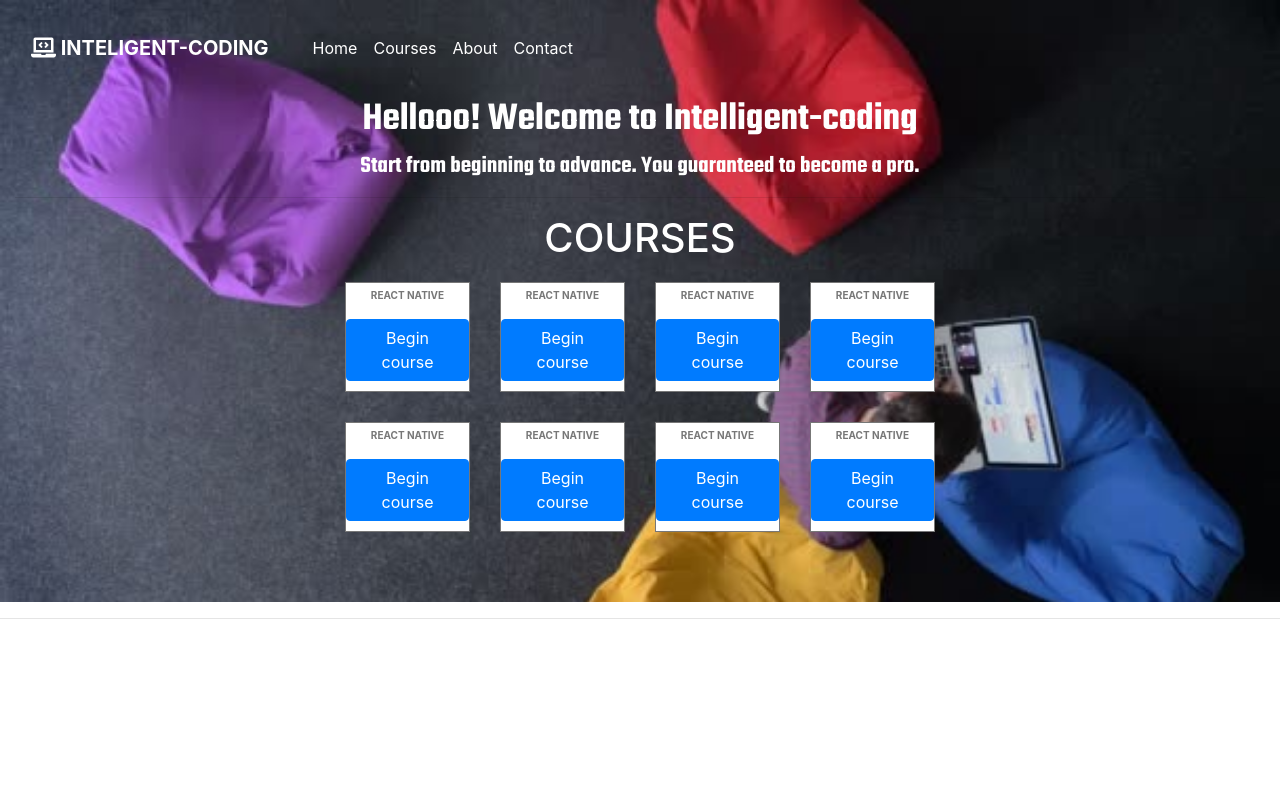
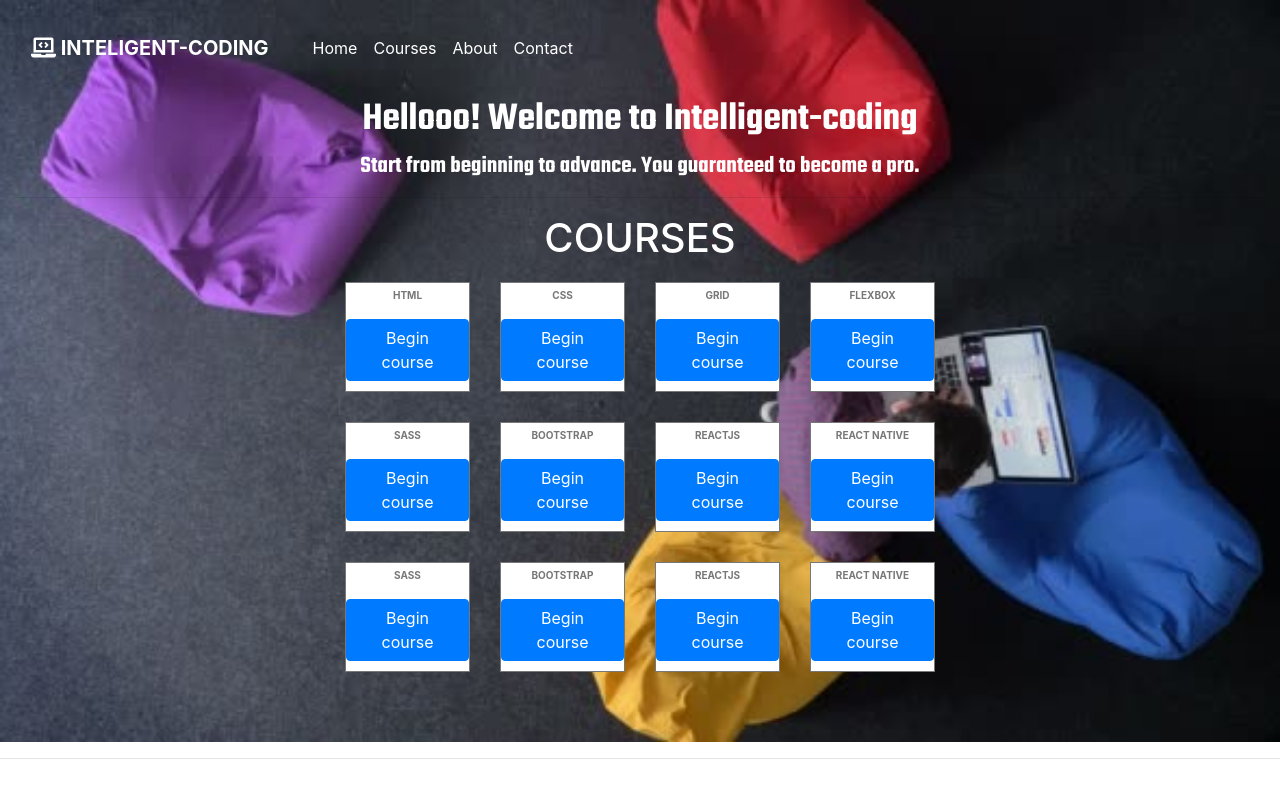
Before and after one commit to YakubuAmidu/Intelligentcoding, a React (Create React App) app: page / in a window 1280 px wide. Built offline with nearby package versions, Linux system fonts and the light colour scheme; a web font is replaced by a local one.

Commit message:
Commiting changes

```diff
--- a/src/screens/HomeScreen.js
+++ b/src/screens/HomeScreen.js
@@ -19,25 +19,25 @@ const HomeScreen = () => {
         <Row>
           <Col>
             <div className="Skills-title">
-              <p className="Skills Html">React native</p>
+              <p className="Skills Html">HTML</p>
               <Button>Begin course</Button>
             </div>
           </Col>
           <Col>
             <div className="Skills-title">
-              <p className="Skills Css">React native</p>
+              <p className="Skills Css">Css</p>
               <Button>Begin course</Button>
             </div>
           </Col>
           <Col>
             <div className="Skills-title">
-              <p className="Skills Grid">React native</p>
+              <p className="Skills Grid">Grid</p>
               <Button>Begin course</Button>
             </div>
           </Col>
           <Col>
             <div className="Skills-title">
-              <p className="Skills Flexbox">React native</p>
+              <p className="Skills Flexbox">Flexbox</p>
               <Button>Begin course</Button>
             </div>
           </Col>
@@ -45,19 +45,45 @@ const HomeScreen = () => {
         <Row>
           <Col>
             <div className="Skills-title">
-              <p className="Skills Sass">React native</p>
+              <p className="Skills Sass">Sass</p>
               <Button>Begin course</Button>
             </div>
           </Col>
           <Col>
             <div className="Skills-title">
-              <p className="Skills Bootstrap">React native</p>
+              <p className="Skills Bootstrap">Bootstrap</p>
               <Button>Begin course</Button>
             </div>
           </Col>
           <Col>
             <div className="Skills-title">
-              <p className="Skills Reactjs">React native</p>
+              <p className="Skills Reactjs">ReactJS</p>
+              <Button>Begin course</Button>
+            </div>
+          </Col>
+          <Col>
+            <div className="Skills-title">
+              <p className="Skills Reactnative">React native</p>
+              <Button>Begin course</Button>
+            </div>
+          </Col>
+        </Row>
+        <Row>
+          <Col>
+            <div className="Skills-title">
+              <p className="Skills Sass">Sass</p>
+              <Button>Begin course</Button>
+            </div>
+          </Col>
+          <Col>
+            <div className="Skills-title">
+              <p className="Skills Bootstrap">Bootstrap</p>
+              <Button>Begin course</Button>
+            </div>
+          </Col>
+          <Col>
+            <div className="Skills-title">
+              <p className="Skills Reactjs">ReactJS</p>
               <Button>Begin course</Button>
             </div>
           </Col>
```
